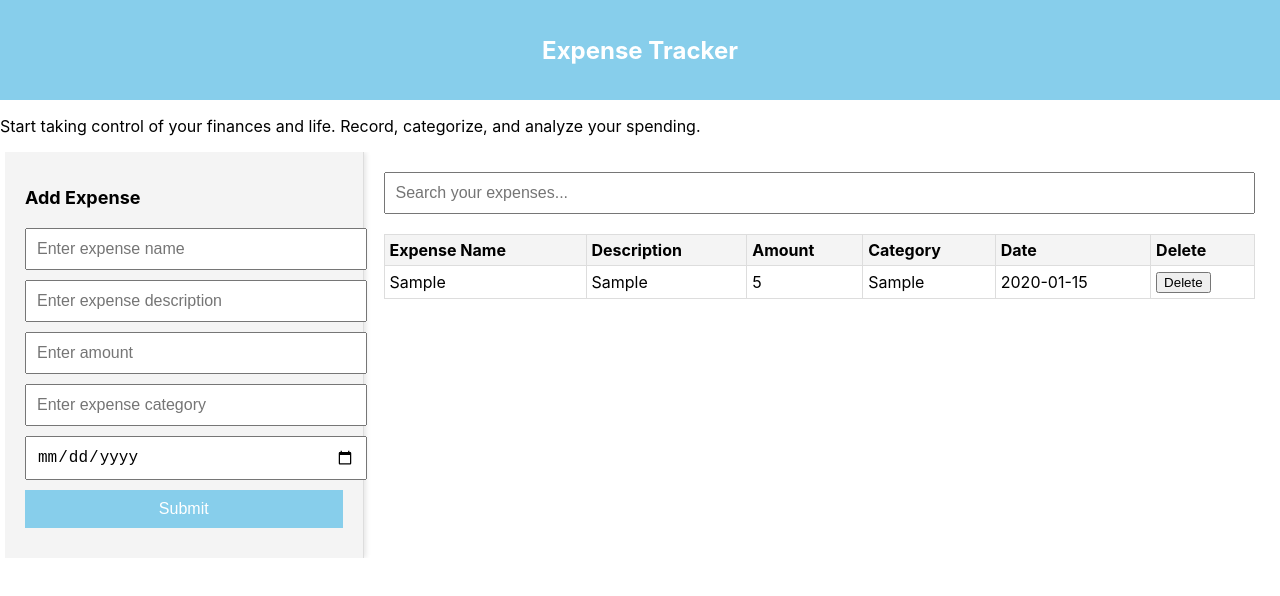
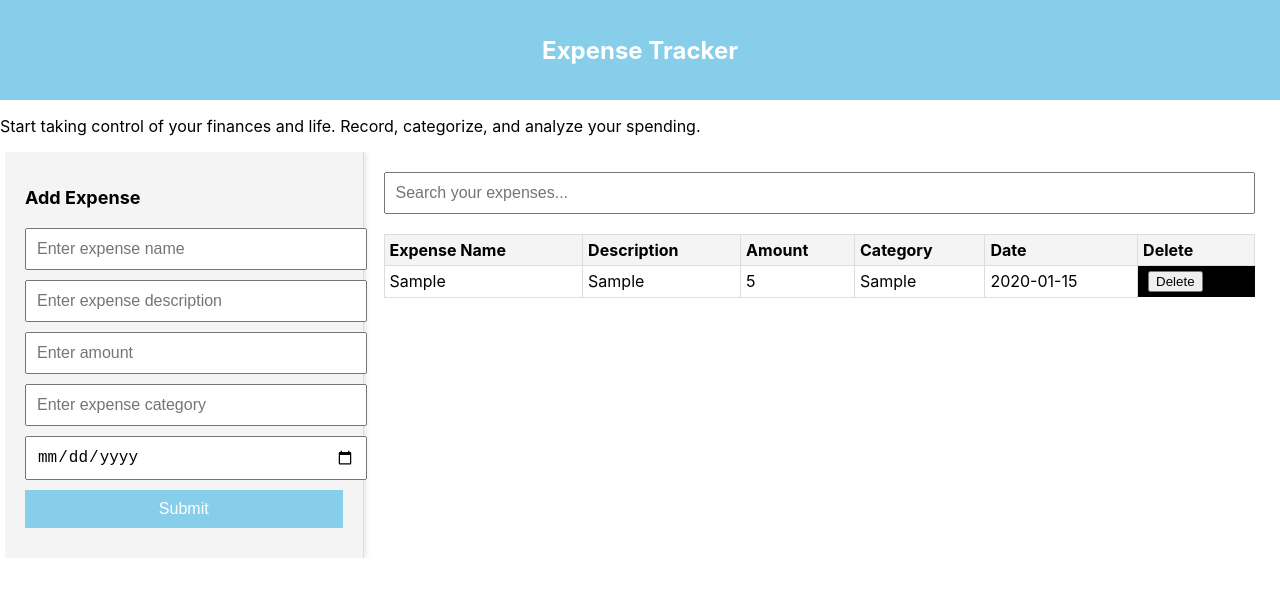
Before and after one commit to lukeembura/Code-Challenge, a React (Create React App) app: page / in a window 1280 px wide. Both pictures are taken after typing "Sample", "Sample", "5", "Sample", "2020-01-15" into the empty fields and a click on the button "Submit". Shown: the top 596 px of the page. Built offline with nearby package versions, Linux system fonts and the light colour scheme.

Commit message:
Update changes

```diff
--- a/src/App.css
+++ b/src/App.css
@@ -129,3 +129,12 @@ table th {
 table tr:nth-child(even) {
   background-color: #f9f9f9;
 }
+
+.delete-button {
+  background-color: black;
+  color: white;
+  border: none;
+  padding: 5px 10px;
+  font-size: 14px;
+  cursor: pointer;
+}
--- a/src/components/ExpenseTable.js
+++ b/src/components/ExpenseTable.js
@@ -21,7 +21,7 @@ function ExpenseTable({ expenses, deleteExpense }) {
             <td>{expense.amount}</td>
             <td>{expense.category}</td>
             <td>{expense.date}</td>
-            <td>
+            <td className="delete-button">
               <button onClick={() => deleteExpense(expense.id)}>Delete</button>
             </td>
           </tr>
```
